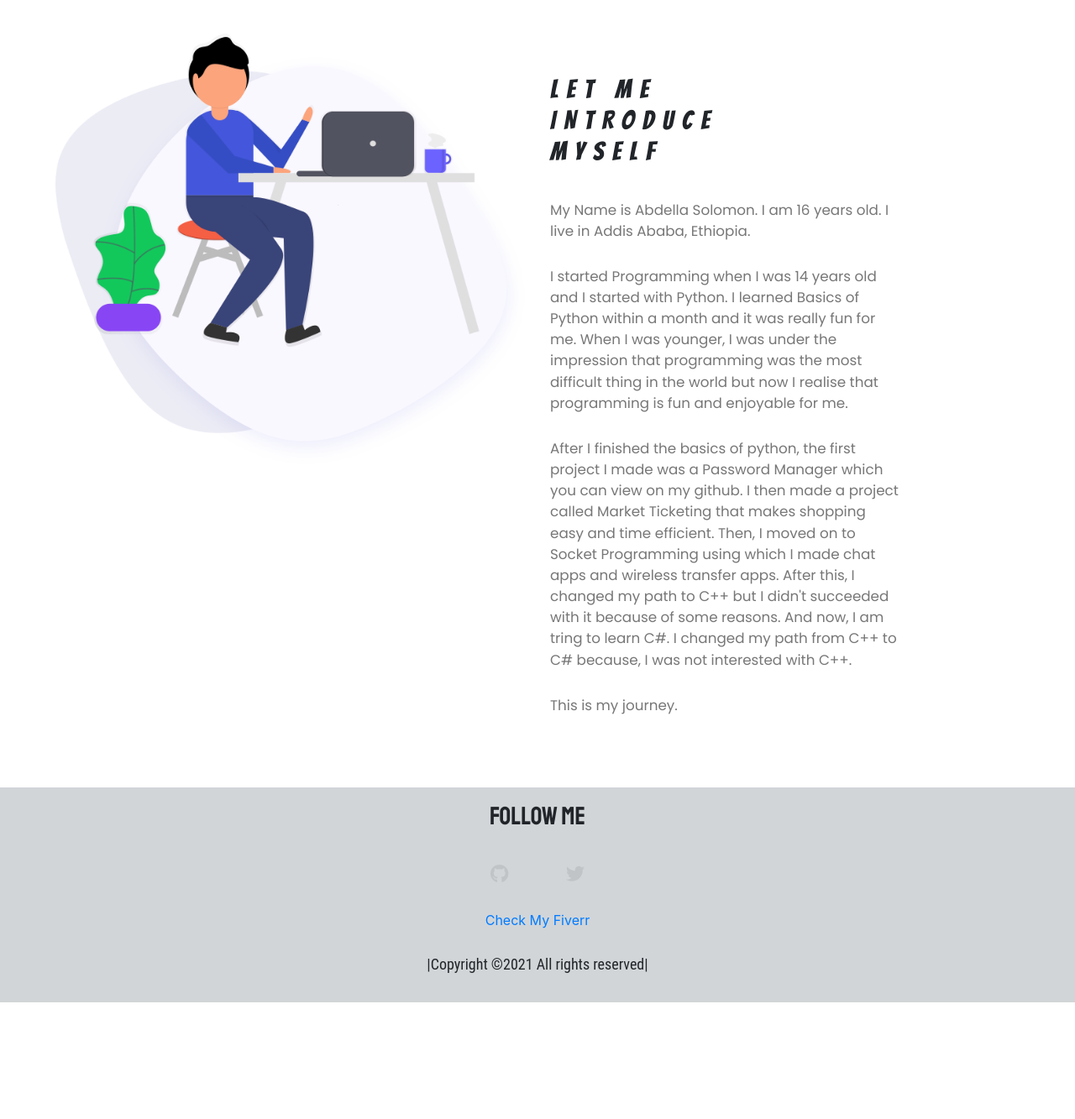
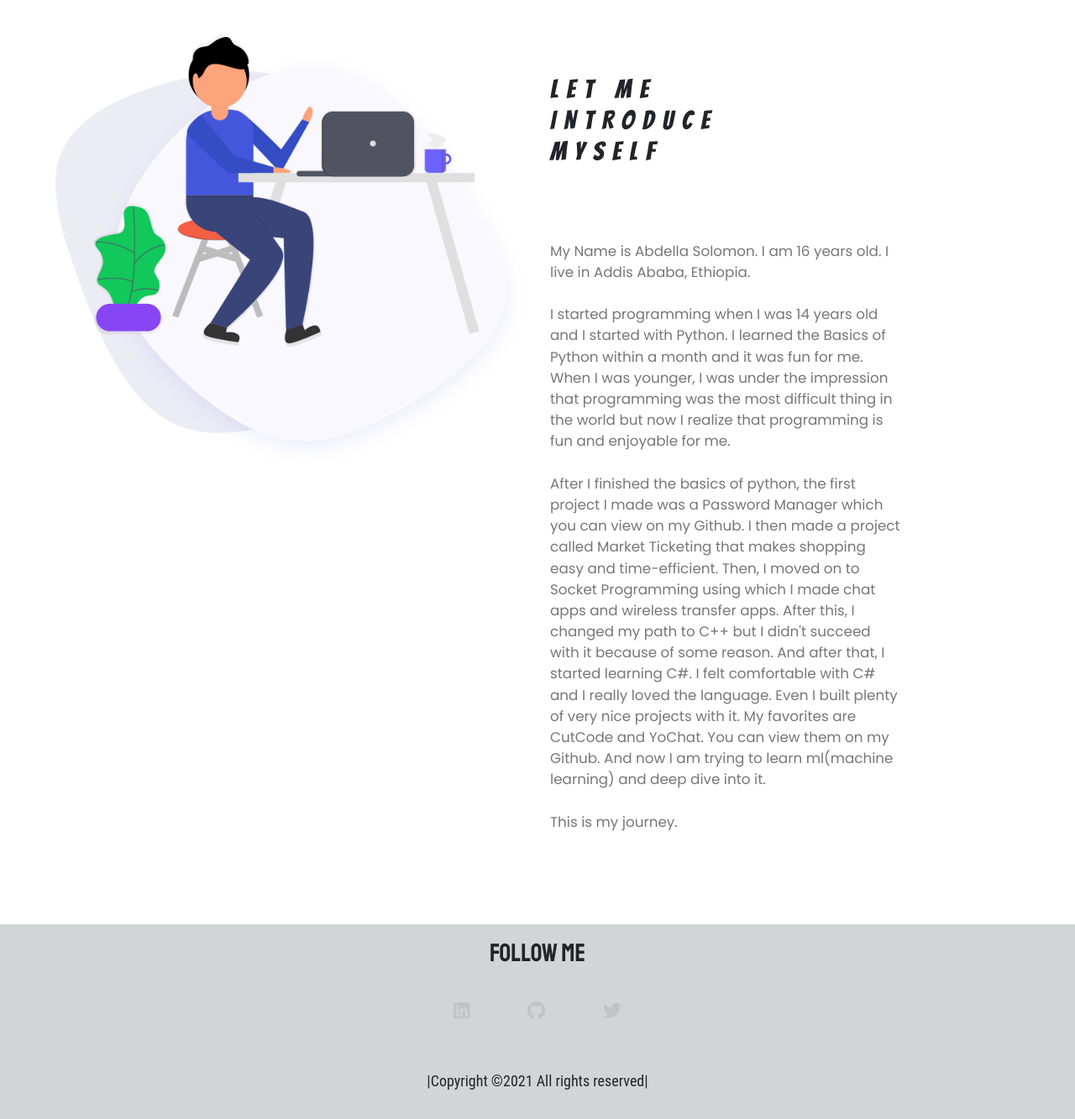
Before and after one commit to Abdesol/My-Website-Backend, a FastAPI app: page / in a window 1280 px wide. Shown: the part 850-2183 px from the top of the page at 84% size. Before the commit the page ends 2044 px from the top, so only its background shows below. Run offline with FastAPI, Linux system fonts and the light colour scheme; parts of the project's set-up code (start-up, migrations or seed data) failed here and were passed over; some libraries are stand-ins or nearby versions; grey boxes are pictures that could not be loaded.

Commit message:
done with everything

```diff
--- /dev/null
+++ b/Database/aboutme.txt
@@ -0,0 +1,7 @@
+My Name is Abdella Solomon. I am 16 years old. I live in Addis Ababa, Ethiopia.
+
+I started programming when I was 14 years old and I started with Python. I learned the Basics of Python within a month and it was fun for me. When I was younger, I was under the impression that programming was the most difficult thing in the world but now I realize that programming is fun and enjoyable for me.
+
+After I finished the basics of python, the first project I made was a Password Manager which you can view on my Github. I  then made a project called Market Ticketing that makes shopping easy and time-efficient. Then, I moved on to Socket Programming using which I made chat apps and wireless transfer apps. After this, I changed my path to C++ but I didn't succeed with it because of some reason. And after that, I started learning C#. I felt comfortable with C# and I really loved the language. Even I built plenty of very nice projects with it.  My favorites are CutCode and YoChat. You can view them on my Github. And now I am trying to learn ml(machine learning) and deep dive into it.
+
+This is my journey.
--- /dev/null
+++ b/Database/status.txt
@@ -0,0 +1 @@
+STUDENT C# & PYTHON PROGRAMMER
--- a/main.py
+++ b/main.py
@@ -42,7 +42,17 @@ templates = Jinja2Templates(directory="templates")
 
 @app.get("/", response_class=HTMLResponse)
 async def main(request:Request):
-    return templates.TemplateResponse("index.html", context={"request":request})
+    aboutme_ = open("Database/aboutme.txt", "r")
+    aboutme = aboutme_.read()
+    aboutme_.close()
+
+    status_ = open("Database/status.txt", "r")
+    status = status_.read()
+    status_.close()
+
+    data = {"aboutme":aboutme, "status":status}
+
+    return templates.TemplateResponse("index.html", context={"request":request, "data":data})
 
 @app.get("/projects", response_class=HTMLResponse)
 async def projects(request:Request):
@@ -57,6 +67,32 @@ async def certification(request:Request):
 @app.get("/blog", response_class=HTMLResponse)
 async def blog(request:Request):
     return templates.TemplateResponse("blog.html", context={"request":request})
+
+@app.post("/set_aboutme")
+async def set_aboutme(text:str = Body(...), credentials: HTTPBasicCredentials = Depends(security)):
+    if await authorize(credentials):
+        aboutme_ = open("Database/aboutme.txt", "w+")
+        aboutme_.write(text)
+        aboutme_.close()
+    else:
+        raise HTTPException(
+            status_code=status.HTTP_401_UNAUTHORIZED,
+            detail="You are not authorized to create project",
+            headers={"WWW-Authenticate": "Basic"}
+        )
+
+@app.post("/set_status")
+async def set_status(text:str = Body(...), credentials: HTTPBasicCredentials = Depends(security)):
+    if await authorize(credentials):
+        status_ = open("Database/status.txt", "w+")
+        status_.write(text)
+        status_.close()
+    else:
+        raise HTTPException(
+            status_code=status.HTTP_401_UNAUTHORIZED,
+            detail="You are not authorized to create project",
+            headers={"WWW-Authenticate": "Basic"}
+        )
 
 
 @app.post("/upload_file")
@@ -245,7 +281,7 @@ async def dislike_certificate(id:int = Body(..., embed=True)):
     else:
         return {"Error": "Project not found"}
 
-
+"""
 @app.get('/all_blogs')
 async def all_blogs():
     blogs = []
@@ -302,6 +338,7 @@ async def edit_blog(slug: str, title:str, description:str, content:str, credenti
             detail="You are not authorized to edit blog",
             headers={"WWW-Authenticate": "Basic"}
         )
+"""
 
 
 
--- a/models.py
+++ b/models.py
@@ -2,7 +2,7 @@ from pony.orm import *
 import datetime
 
 db = Database()
-db.bind(provider='sqlite', filename='database.sqlite', create_db=True)
+db.bind(provider='sqlite', filename='Database/database.sqlite', create_db=True)
 
 
 class Blog(db.Entity):
--- a/templates/index.html
+++ b/templates/index.html
@@ -74,7 +74,7 @@
                     <div class="col-lg-6 col-md-12 site-title">
                         <h3 class="title-text">Hey</h3>
                         <h1 class="title-text text-uppercase">I am Abdella</h1>
-                        <h4 class="title-text text-uppercase">Student C# & Python programmer</h4>
+                        <h4 class="title-text text-uppercase">{{data.status}}</h4>
                     </div>
                     <div class="col-lg-6 col-md-12 banner-image">
                         <img src="{{ url_for('static', path='/img/banner/banner-image.png') }}" alt="banner-img" class="img-fluid">
@@ -102,26 +102,10 @@
                                 <span>myself</span>
                             </h2>
                         </div>
-                        <div class="paragraph py-4 w-75">
+                        <div class="paragraph py-4 w-75" style="white-space: pre-line;">
                             <p class="para">
-                                My Name is Abdella Solomon. I am 16 years old. I live in Addis Ababa, Ethiopia.
+                                {{data.aboutme}}
                             </p>
-                            <p class="para">
-                                I started Programming when I was 14 years old and I started with Python. I learned Basics of Python within a month and it
-                                was really fun for me. When I was younger, I was under the impression that programming was the most difficult thing in the
-                                world but now I realise that programming is fun and enjoyable for me.
-                            </p>
-                            <p class="para">
-                                After I finished the basics of python, the first project I made was a Password Manager which you can view on my github. I
-                                then made a project called Market Ticketing that makes shopping easy and time efficient. Then, I moved on to Socket
-                                Programming using which I made chat apps and wireless transfer apps. After this, I changed my path to C++ but I didn't succeeded with it because of
-                                some reasons. And now, I am tring to learn C#. I changed my path from C++ to C# because, I was not interested with C++.
-                            </p>
-                            <p class="para">
-                                This is my journey.
-                            </p>
-
-
                         </div>
                     </div>
                 </div>
@@ -137,11 +121,10 @@
             <div class="">
                 <div class="social text-center">
                     <h5 class="text-uppercase">Follow me</h5>
+                    <a href="https://www.linkedin.com/in/abdella-solomon-7070ab213/" target="_blank"><i class="fab fa-linkedin"></i></a>
                     <a href="https://github.com/Abdesol" target="_blank"><i class="fab fa-github"></i></a>
                     <a href="https://twitter.com/AbdellaSolomon" target="_blank"><i class="fab fa-twitter"></i></a>
-                </div>
-                <div class="social text-center">
-                    <a href="https://www.fiverr.com/users/abdthecoder/" target="_blank">Check My Fiverr</a>
+
                 </div>
                 <div class="copyrights text-center">
                     <p class="copy">
```
Also changed, not shown: test.txt (deleted, +0 -15 lines), Database/database.sqlite (added), database.sqlite (deleted).
